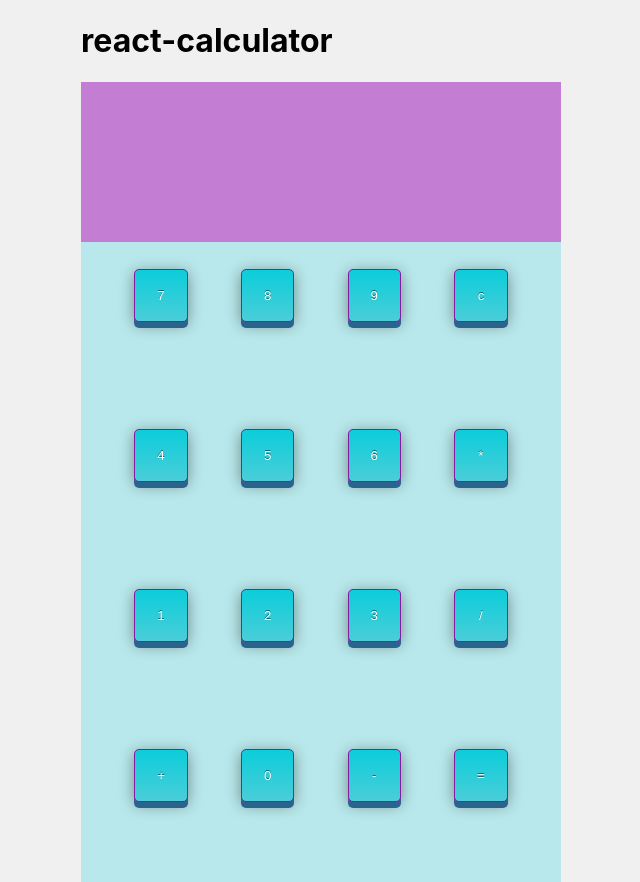
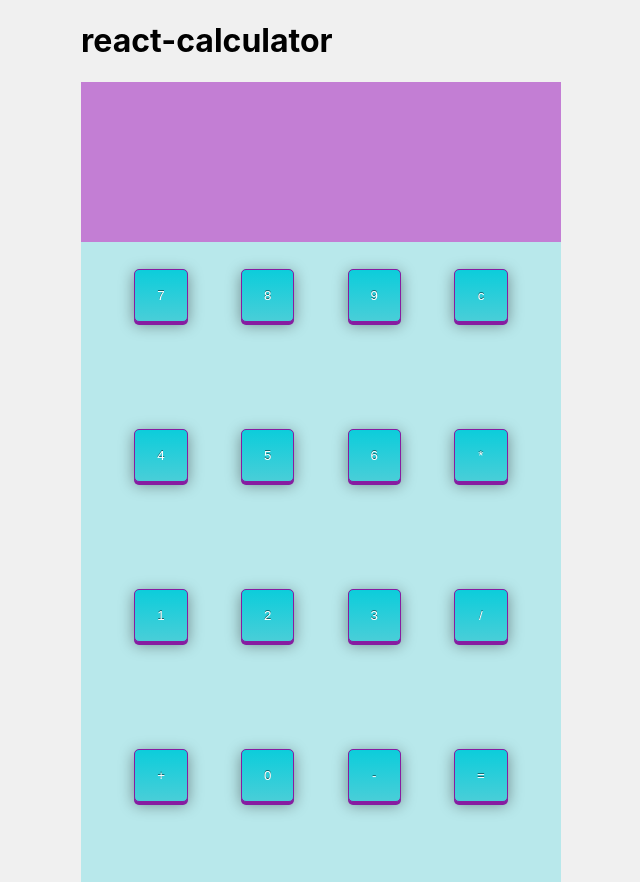
Before and after one commit to Fluffy-Lion/react-calculator-v2, a React (Create React App) app: page / in a window 1280 px wide. Shown: the whole page, without its empty margins (319-959 px from the left). Built offline with nearby package versions, Linux system fonts and the light colour scheme.

Commit message:
changed button shadow width

```diff
--- a/src/App.css
+++ b/src/App.css
@@ -47,12 +47,12 @@ body {
   color: #ffffff;
   background-color: rgb(12, 205, 219);
   text-decoration: none;
-  border: 1px solid #871CA1;
+  border: 0.5px solid #871CA1;
   /* background-image: red; */
   /* bottom, rgb(73, 132, 180) 0%, rgb(97, 155, 203) 100% */
   background-image: linear-gradient(to bottom, rgb(12, 205, 219) 0%, rgb(73, 206, 216) 100%);
 
-  box-shadow: 0px 6px 0px #2b638f, 0px 3px 15px rgba(0,0,0,.4);
+  box-shadow: 0px 3px 0px #871CA1, 0px 3px 15px rgba(0,0,0,.4);
   margin: 2em;
   height: 4em;
   width: 4em;
```
